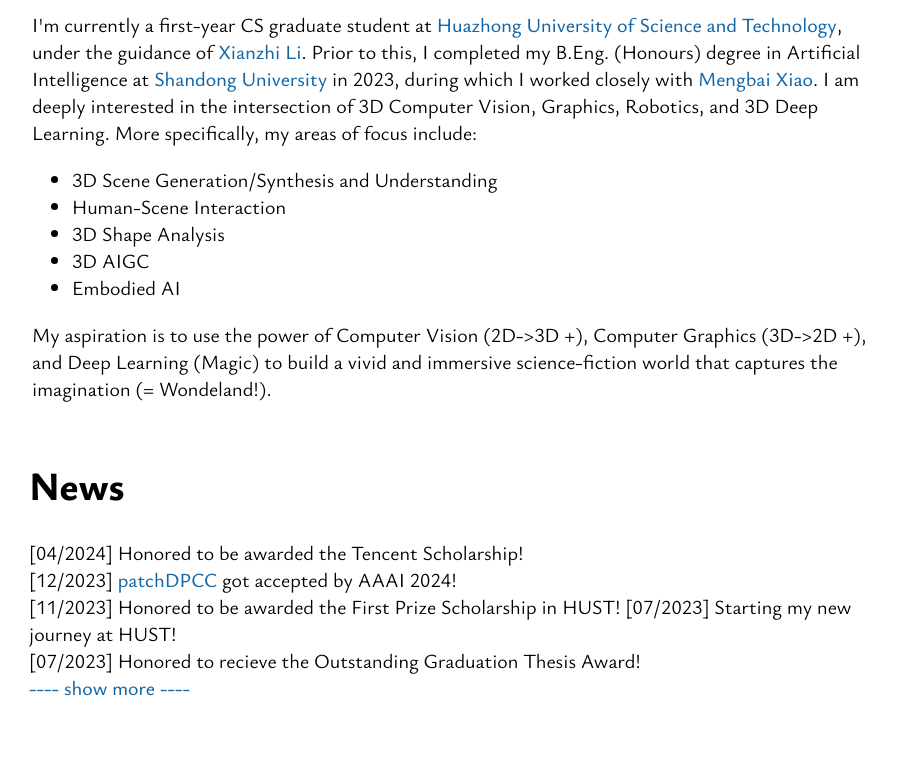
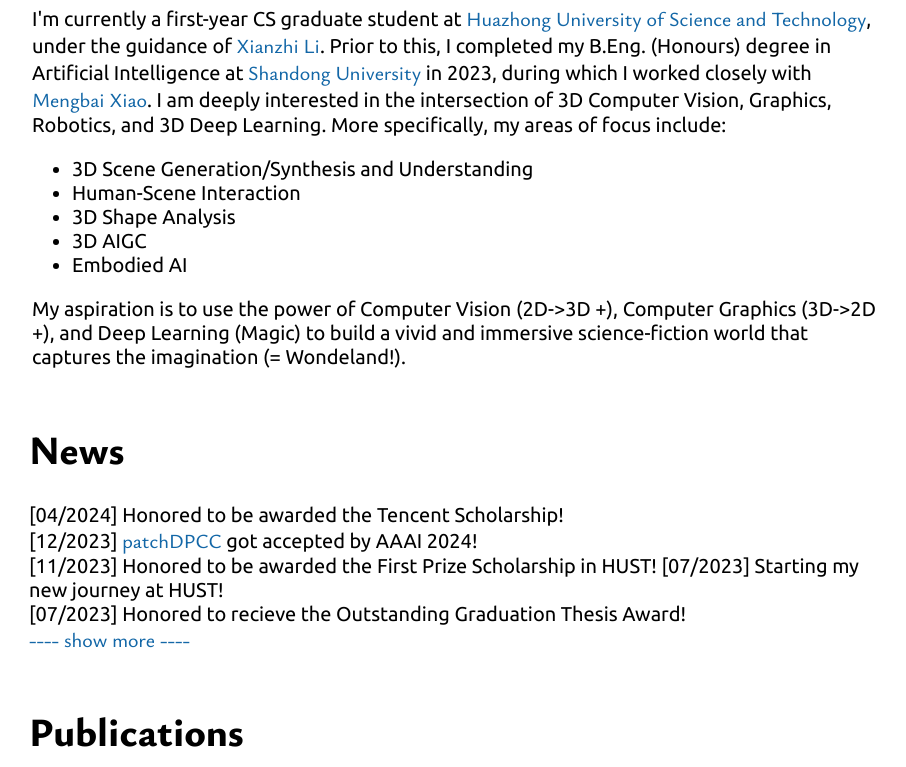
Before and after one commit to xhanxu/xhanxu.github.io, a plain HTML site: page index.html in a window 1280 px wide. Shown: the part 435-1202 px from the top of the page, without its empty margins (186-1092 px from the left). Drawn offline with nearby package versions, Linux system fonts and the light colour scheme; no server answers; some icons are missing.

Commit message:
Update style.css

```diff
--- a/css/style.css
+++ b/css/style.css
@@ -2,7 +2,7 @@
     font-family: "Ubuntu";
     font-style: normal;
     font-weight: normal;
-    src: local("Ubuntu"), url("font/YsabeauOffice-Regular.woff") format("woff");
+    src: local("Ubuntu"), url("font/Ubuntu-Regular.woff") format("woff");
   }
 
   @font-face {
```
